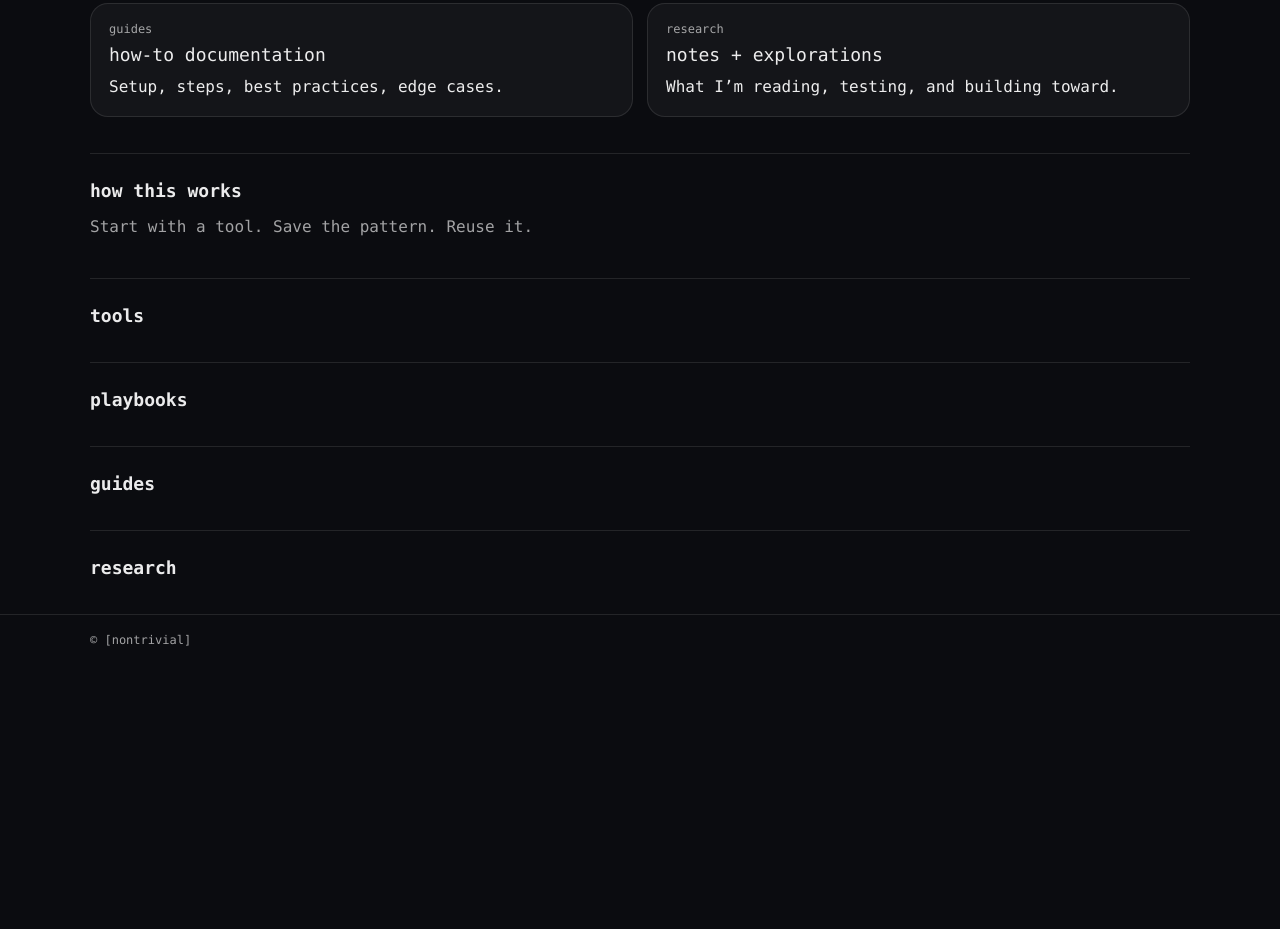
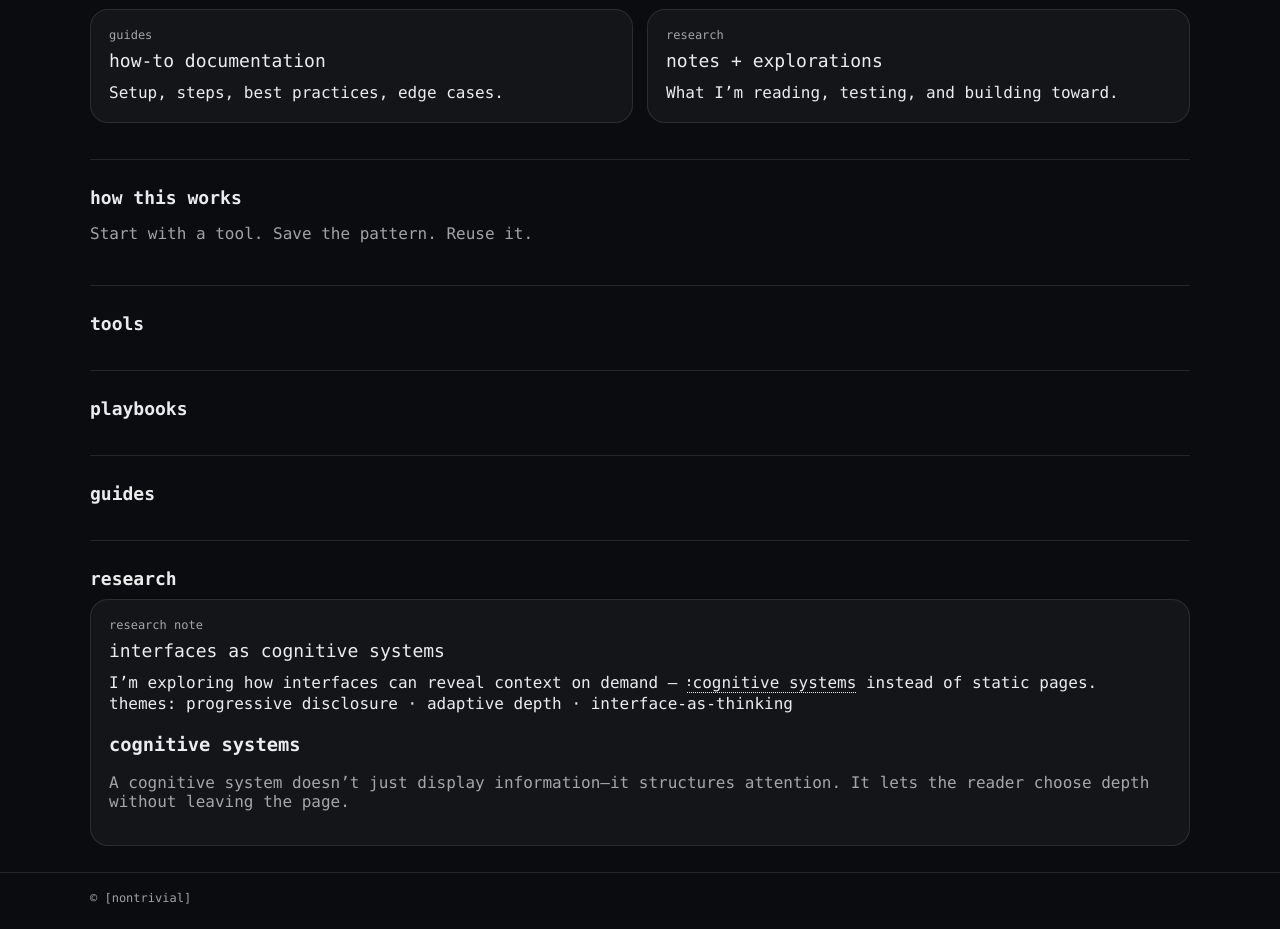
Before and after one commit to nontrivial-inbrackets/nontrivial-inbrackets.github.io, a plain HTML site: page index.html in a window 1280 px wide. Shown: the part 523-1452 px from the top of the page. Before the commit the page ends 1194 px from the top, so only its background shows below. Drawn offline with Linux system fonts and the light colour scheme.

Commit message:
Update index.html
to include nutshell

```diff
--- a/index.html
+++ b/index.html
@@ -60,13 +60,47 @@
     </section>
 
     <section class="section" id="tools-list"><h2>tools</h2></section>
+
     <section class="section" id="playbooks-list"><h2>playbooks</h2></section>
+
     <section class="section" id="guides-list"><h2>guides</h2></section>
-    <section class="section" id="research-list"><h2>research</h2></section>
+
+    <!-- Research section with a real placeholder note + Nutshell expansion -->
+    <section class="section" id="research-list">
+      <h2>research</h2>
+
+      <article class="card">
+        <div class="kicker">research note</div>
+        <div class="title">interfaces as cognitive systems</div>
+
+        <div class="desc">
+          I’m exploring how interfaces can reveal context on demand —
+          <a href="#cognitive-systems">:cognitive systems</a> instead of static pages.
+        </div>
+
+        <div class="meta">themes: progressive disclosure · adaptive depth · interface-as-thinking</div>
+
+        <h3 id="cognitive-systems">cognitive systems</h3>
+        <p class="muted">
+          A cognitive system doesn’t just display information—it structures attention.
+          It lets the reader choose depth without leaving the page.
+        </p>
+      </article>
+    </section>
   </main>
 
   <footer class="foot">
     <div class="wrap"><span class="muted">© [nontrivial]</span></div>
   </footer>
+
+  <!-- Nutshell -->
+  <script src="nutshell.js"></script>
+  <script>
+    Nutshell.setOptions({
+      startOnLoad: true,
+      lang: "en",
+      dontEmbedHeadings: false
+    });
+  </script>
 </body>
 </html>
```
